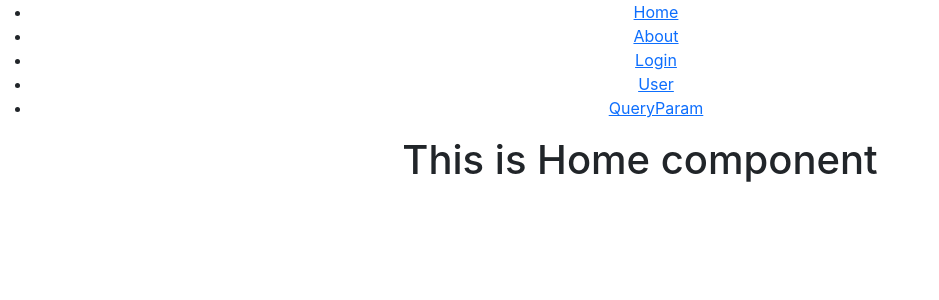
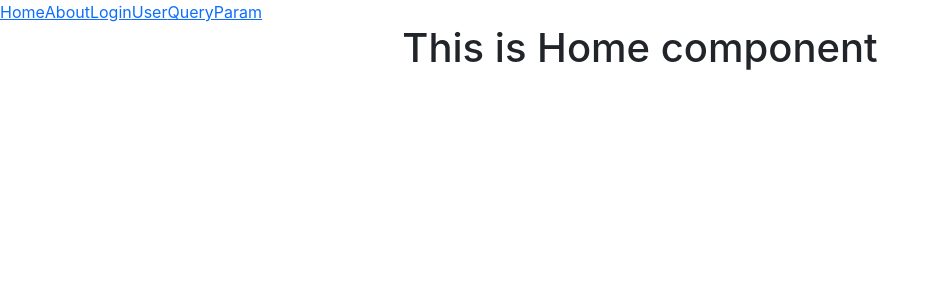
Before and after one commit to anusha1221/ReactLearning, a React (Create React App) app: page / in a window 1280 px wide. Shown: the top 300 px of the page, without its empty margins (0-939 px from the left). Built offline with nearby package versions, Linux system fonts and the light colour scheme.

Commit message:
added error message for query parameters

```diff
--- a/src/Queryparameters.js
+++ b/src/Queryparameters.js
@@ -1,14 +1,26 @@
 import { useLocation, useParams } from "react-router-dom"
 
+// This function component retrieves and displays query parameters and URL parameters
 export function QueryParameter() {
+    // useLocation hook provides access to the location object which contains information about the current URL
     let Location = useLocation();
+
+    // URLSearchParams is used to parse the query string from the URL
     let queryparams = new URLSearchParams(Location.search)
+
+    // useParams hook provides access to the URL parameters
     let { id, name } = useParams();
+
+    // Retrieve the 'category' query parameter from the URL
     let category = queryparams.get('category')
+
+    // Retrieve the 'posts' query parameter from the URL
     let posts = queryparams.get('posts')
+
+    // Return a JSX element displaying the retrieved parameters
     return (
         <>
-            <h1>This is User component </h1>
+            <h1>This is QueryParam component </h1>
             <p>id is :{id}</p>
             <p>name is {name}</p>
             <p>Category:{category}</p>
--- a/src/Routing.js
+++ b/src/Routing.js
@@ -9,13 +9,18 @@ import { QueryParameter } from "./Queryparameters"
 //header navigationlink component
 function Header() {
     return (
-        <ul>
+        <ul className="nav">
             <li><Link to="/">Home</Link></li>
             <li><Link to="about">About</Link></li>
             <li><Link to="login">Login</Link></li >
             <li><Link to="user">User</Link></li >
             <li><Link to="queryparam/100/anusha?posts=5&category=admin">QueryParam</Link></li >
         </ul>
+    )
+}
+function ErrorPage() {
+    return (
+        <h1>Oops😁😁😁Page not found</h1>
     )
 }
 //Header configuring route component
@@ -33,6 +38,7 @@ export function Routing() {
                         <Route path="profile" element={<Profile />} />
                     </Route>
                     <Route path="queryparam/:id/:name" element={<QueryParameter />} />
+                    <Route path="*" element={<ErrorPage />} />
                 </Routes>
             </BrowserRouter>
         </>
```
Also changed, not shown: src/User.js (line endings or trailing spaces).
